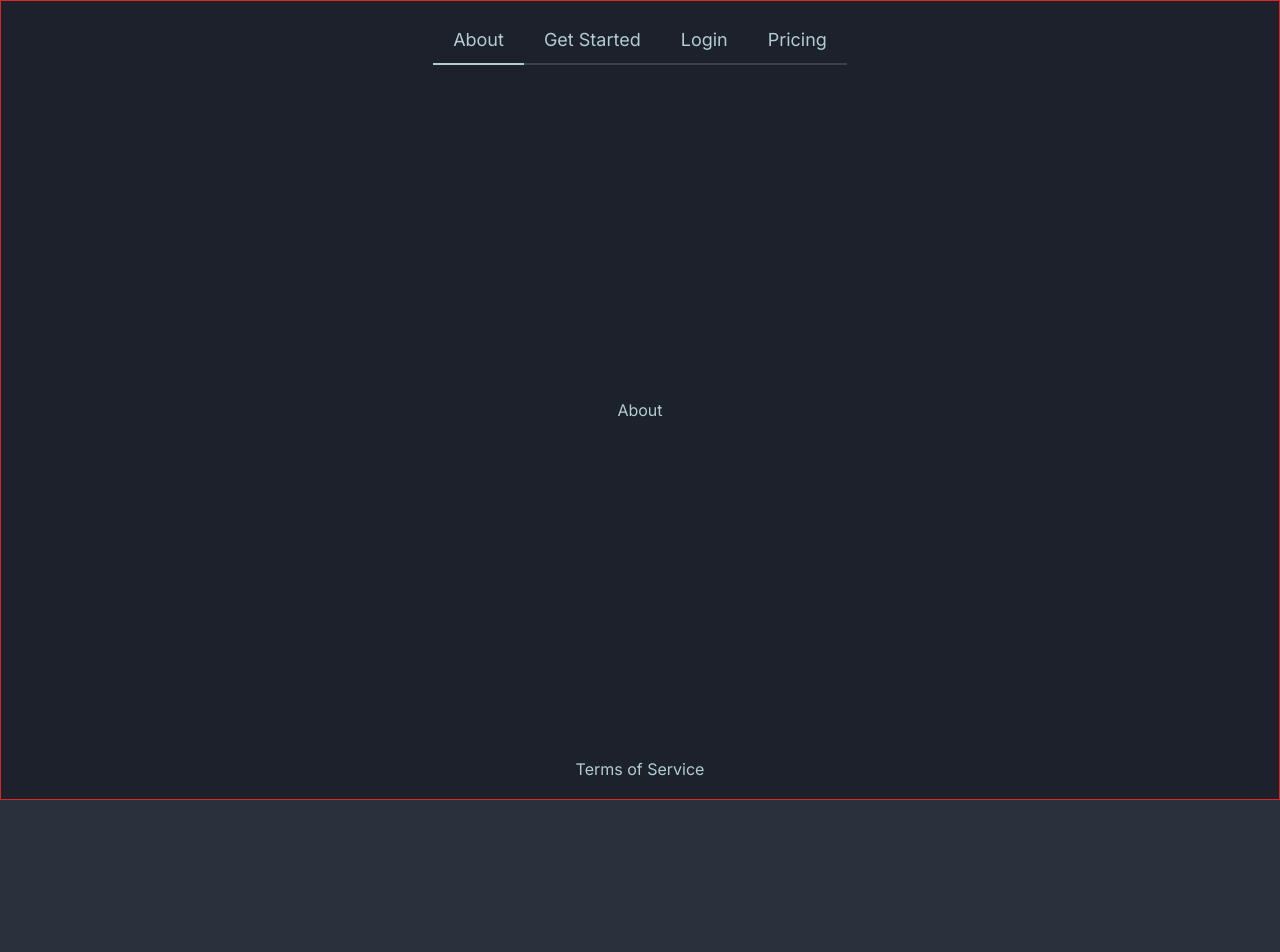
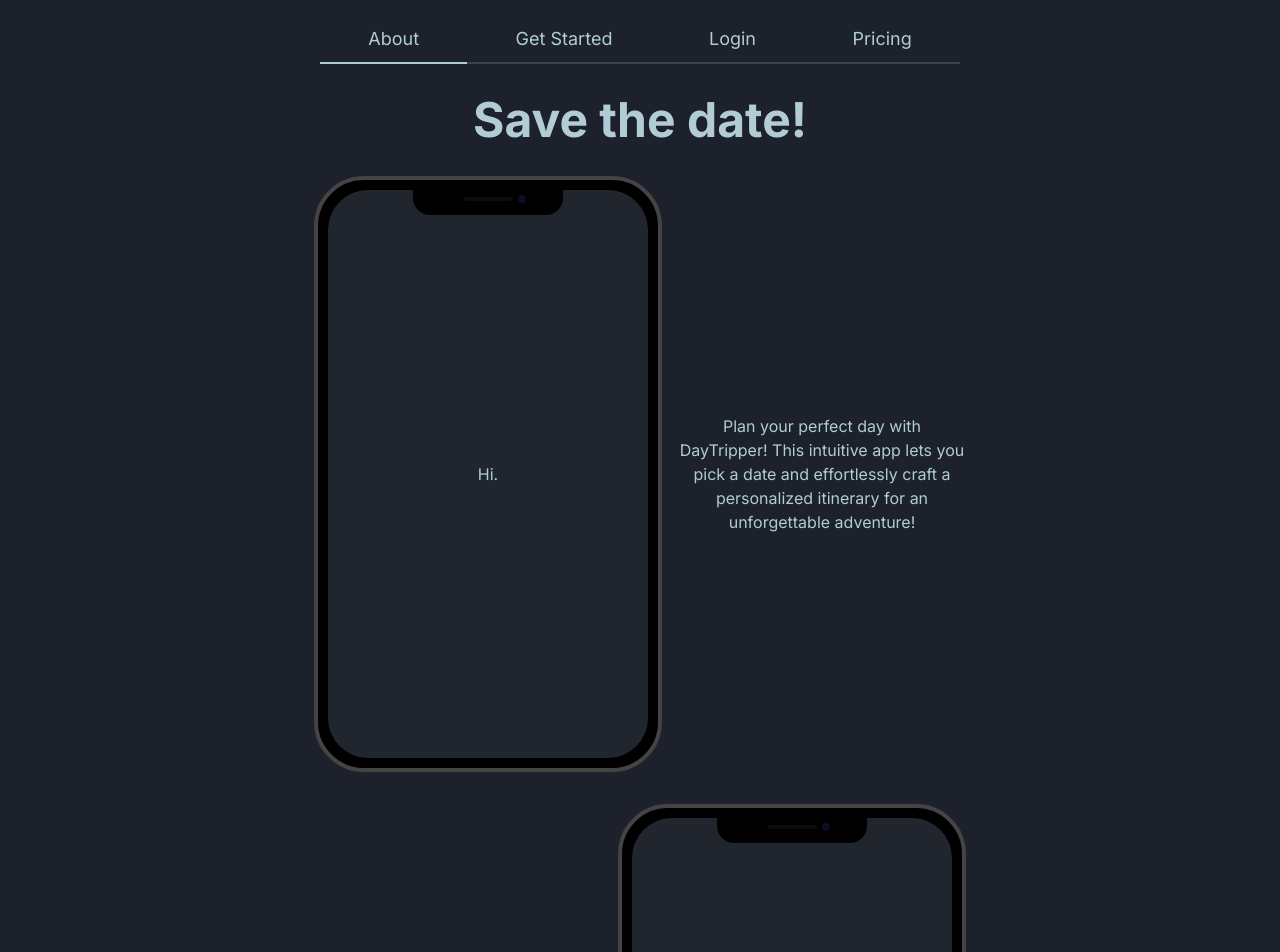
Before and after one commit to jefferytsummers/trpc_playground, a Next.js app: page / in a window 1280 px wide. Shown: the top 952 px of the page. Before the commit the page ends 800 px from the top, so only its background shows below. Built offline with nearby package versions, Linux system fonts and the light colour scheme.

Commit message:
[WIP] - about page

```diff
--- a/src/app/components/About.tsx
+++ b/src/app/components/About.tsx
@@ -1,9 +1,27 @@
 import clsx from 'clsx';
+import { Phone } from './Phone';
 
 export const About = (): JSX.Element => {
     return (
-        <>
-            About
-        </>
+        <div className="hero">
+            <div className="hero-content text-center">
+                <div className="flex flex-col gap-8 justify-center items-center w-full">
+                    <h1 className="text-5xl font-bold">Save the date!</h1>
+                    <div className={clsx('flex gap-4 items-center')}>
+                        <Phone />
+                        <div className={clsx('flex w-72 h-72 justify-center items-center text-neutral-content')}>
+                            <div className={clsx('')}>Plan your perfect day with DayTripper! This intuitive app lets you pick a date and effortlessly craft a personalized itinerary for an unforgettable adventure!</div>
+                        </div>
+                    </div>
+                    <div className={clsx('flex gap-4 items-center')}>
+                        <div className={clsx('flex w-72 h-72 justify-center items-center text-neutral-content')}>
+                            <div className={clsx('')}>Plan your perfect day with DayTripper - the intuitive app that lets you pick a date and effortlessly craft a personalized itinerary for an unforgettable adventure!</div>
+                        </div>
+                        <Phone />
+                    </div>
+                    <button className="btn w-56 h-20 text-2xl text-primary-content btn-primary">Try it out!</button>
+                </div>
+            </div>
+        </div>
     )
 }
--- a/src/app/components/Footer.tsx
+++ b/src/app/components/Footer.tsx
@@ -2,7 +2,7 @@ import clsx from 'clsx';
 
 export const Footer = (): JSX.Element => {
     return (
-        <div className={clsx('flex w-full h-16 items-center justify-center')}>
+        <div className={clsx('flex w-full items-center justify-center')}>
             <div>Terms of Service</div>
         </div>
     )
--- a/src/app/components/Nav.tsx
+++ b/src/app/components/Nav.tsx
@@ -8,7 +8,7 @@ import { TabName } from "../types";
 export const Nav =(): JSX.Element => {
     const [currentTab, setCurrentTab] = useState<TabName>('About');
     return (
-        <div className={clsx('flex flex-col w-full h-full')}>
+        <div className={clsx('w-full')}>
             <NavRail currentTab={currentTab} setCurrentTab={setCurrentTab} />
             <NavContent currentTab={currentTab} />
         </div>
--- a/src/app/components/NavContent.tsx
+++ b/src/app/components/NavContent.tsx
@@ -4,7 +4,7 @@ import { About } from './About';
 
 export const NavContent = ({ currentTab }: { currentTab: TabName }): JSX.Element => {
     return (
-        <div className={clsx('flex h-full my-4 justify-center items-center')}>
+        <div className={clsx('flex my-4 justify-center items-center')}>
             {currentTab === 'About' && (
                 <About />
             )}
--- a/src/app/components/NavRail.tsx
+++ b/src/app/components/NavRail.tsx
@@ -12,7 +12,7 @@ const NavTab = ({ checked, label, setCurrentTab }: { checked: boolean, label: Ta
 
 export const NavRail = ({ currentTab, setCurrentTab }: { currentTab: TabName, setCurrentTab: (tabName: TabName) => void }): JSX.Element => {
     return (
-        <div role="tablist" className="mx-auto my-4 tabs tabs-bordered sm:tabs-lg">
+        <div role="tablist" className="w-1/2 mx-auto my-4 tabs tabs-bordered sm:tabs-lg">
             {tabNames.map((tabName) => (<NavTab label={tabName} setCurrentTab={setCurrentTab} checked={tabName === currentTab}/>))}
         </div>
     )
--- /dev/null
+++ b/src/app/components/Phone.tsx
@@ -0,0 +1,10 @@
+export const Phone = (): JSX.Element => {
+    return (
+        <div className="mockup-phone">
+            <div className="camera"></div>
+            <div className="display">
+                <div className="artboard artboard-demo phone-1">Hi.</div>
+            </div>
+        </div>
+    )
+}
--- a/src/app/layout.tsx
+++ b/src/app/layout.tsx
@@ -18,7 +18,7 @@ export default function RootLayout({
 }>) {
   return (
     <html lang="en">
-      <body className={clsx([inter.className, "h-screen w-screen text-neutral-content bg-neutral"])}>{children}</body>
+      <body className={clsx([inter.className, "overflow-y-auto w-screen text-neutral-content bg-neutral"])}>{children}</body>
     </html>
   );
 }
--- a/src/app/page.tsx
+++ b/src/app/page.tsx
@@ -5,15 +5,20 @@ import { Nav } from './components/Nav';
 
 const IndexPage = (): JSX.Element => {
   return (
-    <div className={"flex flex-col w-full h-full border border-red-600 justify-start items-center"}>
+    <div className={"flex w-full justify-start min-h-screen overflow-y-auto"}>
       {/* Nav tabs and current tab content */}
       <Nav />
       {/* Footer */}
-      <Footer />
     </div>
   );
 }
 
-IndexPage.getLayout = (page: JSX.Element) => <RootLayout><Suspense fallback={<div>Loading...</div>}>{page}</Suspense></RootLayout>
+IndexPage.getLayout = (page: JSX.Element) => (
+  <RootLayout>
+    <Suspense fallback={<div>Loading...</div>}>
+      {page}
+    </Suspense>
+  </RootLayout>
+);
 
 export default IndexPage;
```
